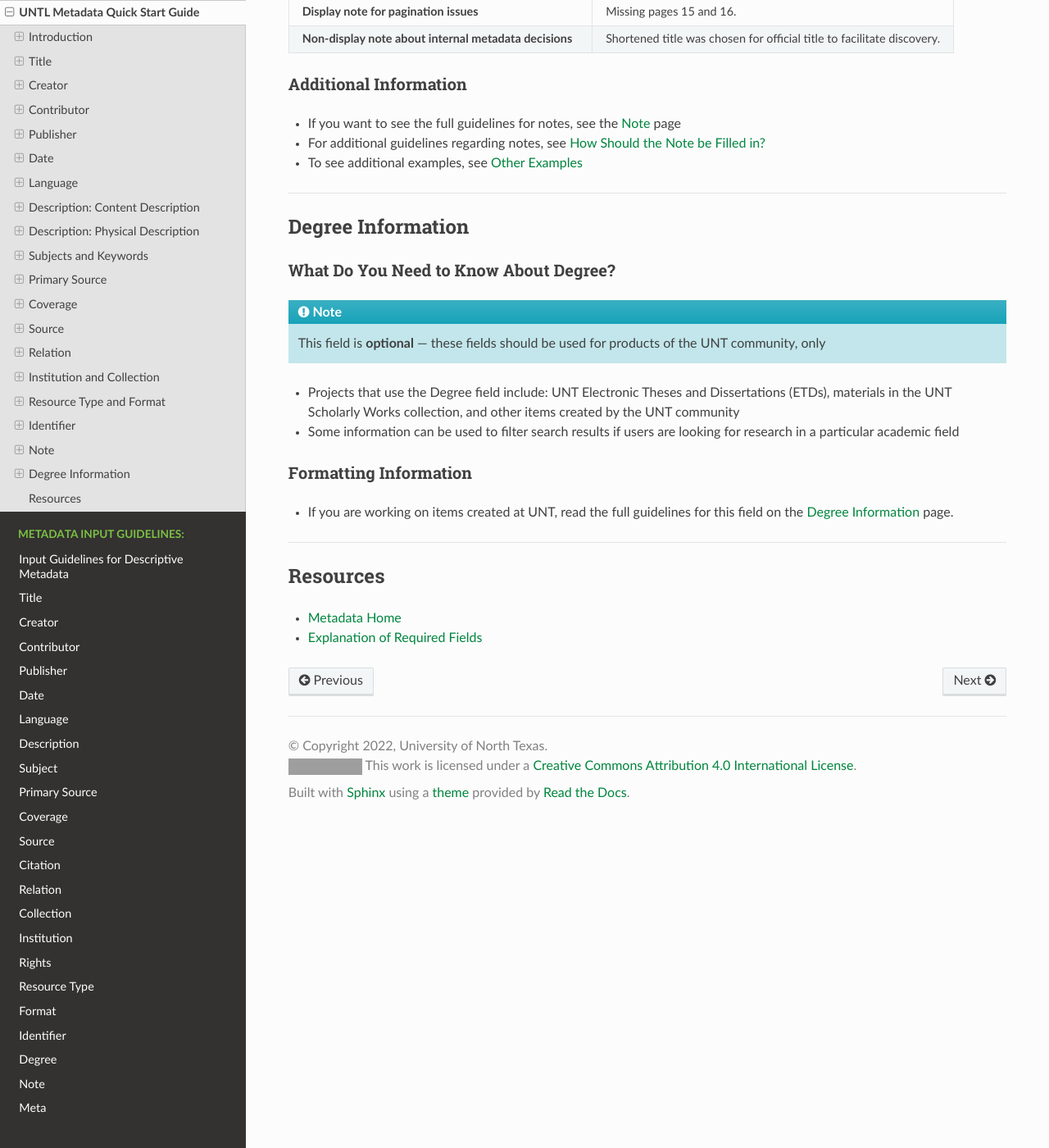
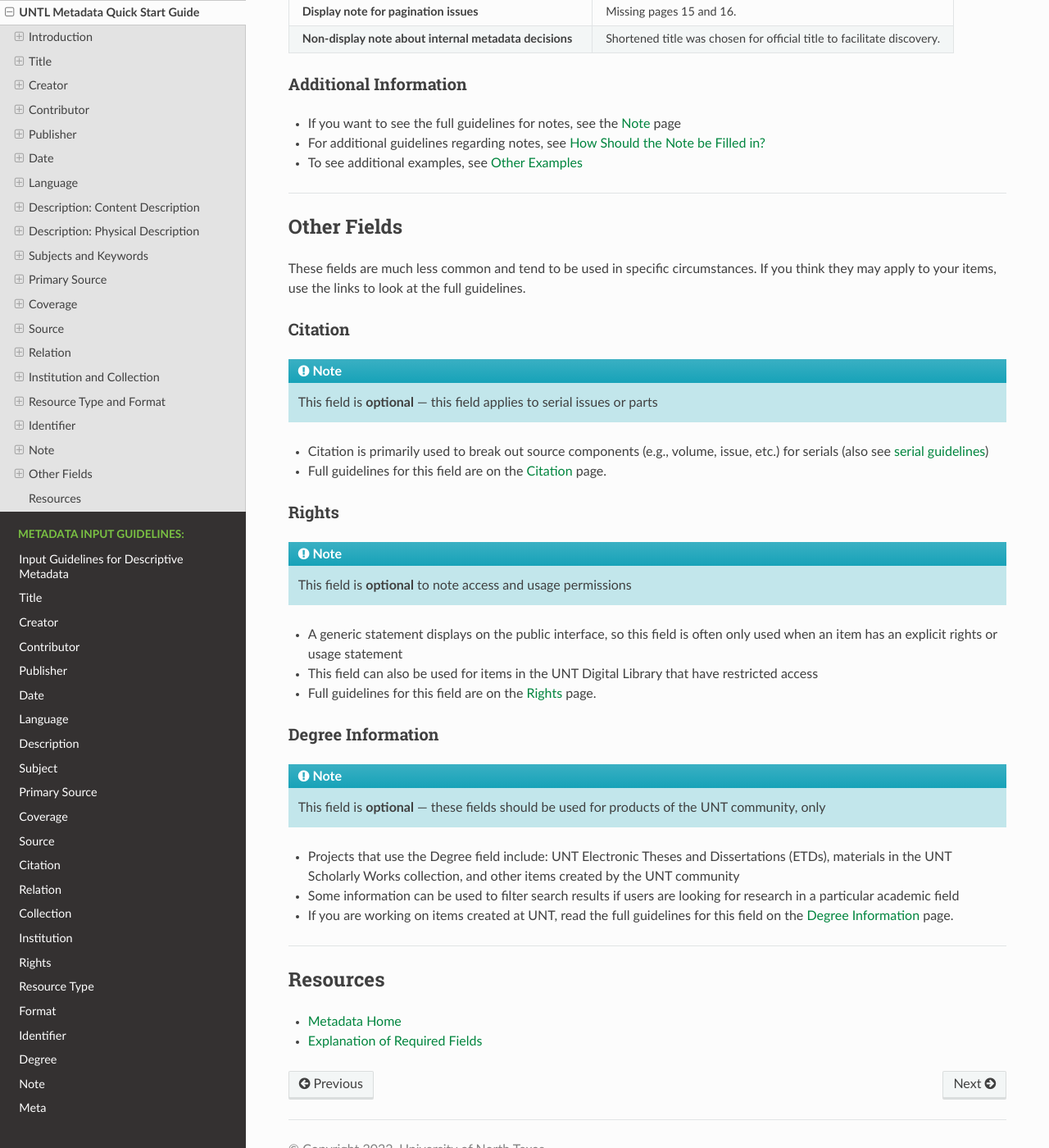
Before and after one commit to unt-libraries/untl-metadata-documentation, a Sphinx documentation site: the page built from docs/guides/quick-start-guide.rst, in a window 1280 px wide and 1400 px high, scrolled down 18994 px. Shown: the whole window at 82% size. Built offline with Sphinx 7.4.7 and the Read the Docs theme 2.0.0, drawn with Linux system fonts in a browser that asks for light colours; grey boxes are pictures that could not be loaded.

Commit message:
update anchors

```diff
--- a/docs/guides/quick-start-guide.rst
+++ b/docs/guides/quick-start-guide.rst
@@ -986,14 +998,45 @@ Additional Information
 ####
 
 
-.. _quick-degree:
+.. _quick-other:
 
-******************
+************
+Other Fields
+************
+These fields are much less common and tend to be used in specific circumstances.  If you think they may apply to your items, use the links to look at  the full guidelines.
+
+
+.. _citation:
+
+Citation
+========
+
+.. note::
+
+   This field is **optional** — this field applies to serial issues or parts
+
+* Citation is primarily used to break out source components (e.g., volume, issue, etc.) for serials (also see :doc:`serial guidelines </guides/serials>`)
+* Full guidelines for this field are on the :doc:`Citation </fields/citation>` page.
+
+
+.. _rights:
+
+Rights
+======
+
+.. note::
+
+   This field is **optional** to note access and usage permissions
+
+* A generic statement displays on the public interface, so this field is often only used when an item has an explicit rights or usage statement
+* This field can also be used for items in the UNT Digital Library that have restricted access
+* Full guidelines for this field are on the :doc:`Rights </fields/rights>` page.
+
+
+.. _degree:
+
 Degree Information
-******************
-
-What Do You Need to Know About Degree?
-======================================
+==================
 
 .. note::
 
@@ -1001,10 +1044,6 @@ What Do You Need to Know About Degree?
 
 * Projects that use the Degree field include: UNT Electronic Theses and Dissertations (ETDs), materials in the UNT Scholarly Works collection, and other items created by the UNT community
 * Some information can be used to filter search results if users are looking for research in a particular academic field
-
-Formatting Information
-======================
-
 * If you are working on items created at UNT, read the full guidelines for this field on the :doc:`Degree Information </fields/degree>` page.
 
 ####
```
Also changed, not shown: other parts of docs/guides/quick-start-guide.rst (+12 -0 lines).
